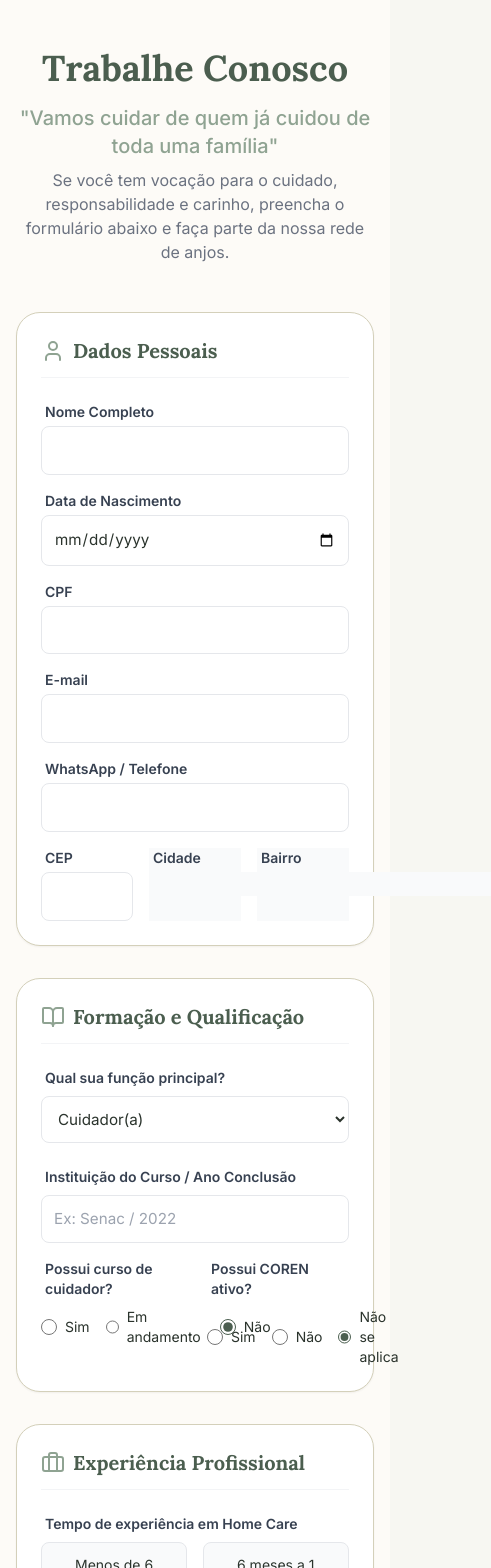
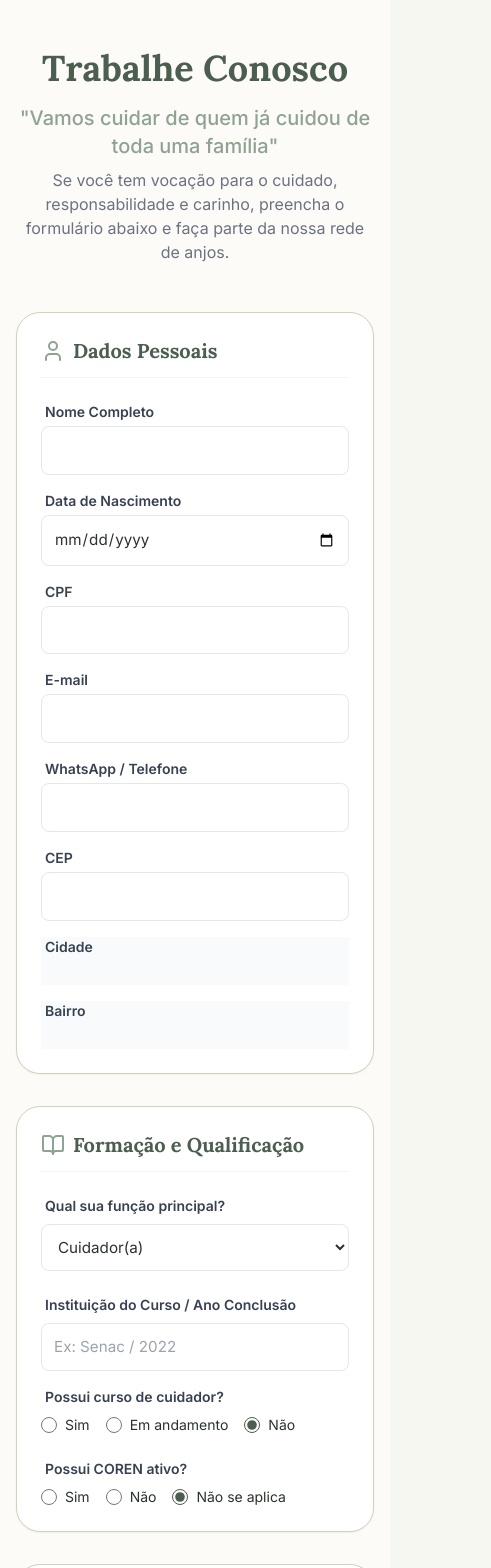
Before and after one commit to gabreaw/angels-of-care, a React (Vite) app: page /trabalhe-conosco in a window 390 px wide. Shown: the top 1568 px of the page, 491 px wide, since content can reach past the window. Built offline with nearby package versions, Linux system fonts and the light colour scheme; no server answers.

Commit message:
fix: resposive on trabalheconosco

```diff
--- a/src/pages/TrabalheConosco.jsx
+++ b/src/pages/TrabalheConosco.jsx
@@ -168,7 +168,6 @@ export default function TrabalheConosco() {
   return (
     <div className="min-h-screen bg-[#FDFBF7] py-12 px-4 font-sans">
       <div className="max-w-4xl mx-auto">
-        {/* HEADER EMOCIONAL */}
         <div className="text-center mb-12">
           <h1 className="text-4xl md:text-5xl font-serif text-primary font-bold mb-4">
             Trabalhe Conosco
@@ -183,9 +182,8 @@ export default function TrabalheConosco() {
         </div>
 
         <form onSubmit={handleSubmit} className="space-y-8">
-          {/* 1. DADOS PESSOAIS */}
           <Section title="Dados Pessoais" icon={User}>
-            <div className="grid md:grid-cols-2 gap-4">
+            <div className="grid grid-cols-1 md:grid-cols-2 gap-4">
               <Input
                 label="Nome Completo"
                 name="nome_completo"
@@ -221,7 +219,7 @@ export default function TrabalheConosco() {
                 required
               />
             </div>
-            <div className="grid grid-cols-3 gap-4 mt-4">
+            <div className="grid grid-cols-1 md:grid-cols-3 gap-4 mt-4">
               <Input
                 label="CEP"
                 name="cep"
@@ -246,16 +244,14 @@ export default function TrabalheConosco() {
               />
             </div>
           </Section>
-
-          {/* 2. FORMAÇÃO */}
           <Section title="Formação e Qualificação" icon={BookOpen}>
-            <div className="grid md:grid-cols-2 gap-6">
+            <div className="grid grid-cols-1 md:grid-cols-2 gap-6">
               <div>
                 <Label>Qual sua função principal?</Label>
                 <select
                   name="funcao"
                   onChange={handleChange}
-                  className="input-field bg-white"
+                  className="input-field bg-white w-full"
                 >
                   <option>Cuidador(a)</option>
                   <option>Técnico de Enfermagem</option>
@@ -268,11 +264,11 @@ export default function TrabalheConosco() {
                   name="instituicao_curso"
                   placeholder="Ex: Senac / 2022"
                   onChange={handleChange}
-                  className="input-field"
+                  className="input-field w-full" // Garante largura total
                 />
               </div>
             </div>
-            <div className="grid grid-cols-2 gap-6 mt-4">
+            <div className="grid grid-cols-1 md:grid-cols-2 gap-6 mt-4">
               <RadioGroup
                 label="Possui curso de cuidador?"
                 name="possui_curso"
@@ -287,8 +283,6 @@ export default function TrabalheConosco() {
               />
             </div>
           </Section>
-
-          {/* 3. EXPERIÊNCIA */}
           <Section title="Experiência Profissional" icon={Briefcase}>
             <Label>Tempo de experiência em Home Care</Label>
             <div className="grid grid-cols-2 md:grid-cols-4 gap-4 mb-6">
```
